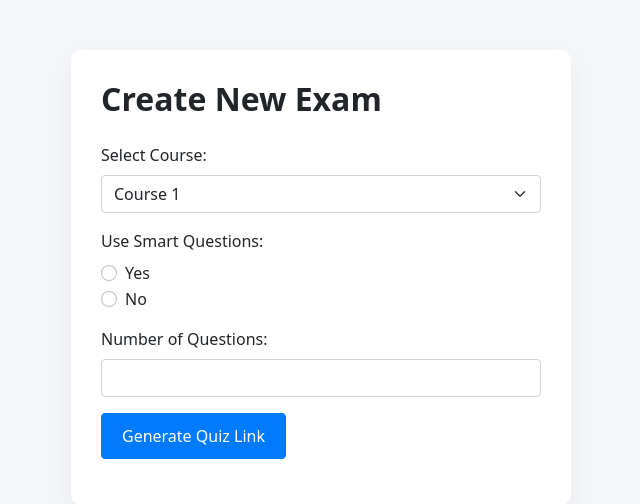
After one commit to smirki/clt_hack, a Flask app: page /create_exam in a window 1280 px wide. The commit adds this page. Shown: the top 504 px of the page, without its empty margins (319-959 px from the left). Run offline with Flask 3, Linux system fonts and the light colour scheme; some libraries are stand-ins or nearby versions.

Commit message:
added bootstrap

```diff
--- a/app.py
+++ b/app.py
@@ -76,6 +76,9 @@ def signup():
                 return render_template('index.html')
 
 
+@app.route('/create_exam')
+def create_exam():
+    return render_template('new_exam.html')
 
 
 
--- a/models/users-DB.sql
+++ b/models/users-DB.sql
@@ -14,7 +14,4 @@ INSERT INTO users_hack (UserID, Username, Password, UserType) VALUES
     (1, 'alanka', 'pass', 'Student'),
     (2, 'jpatel', 'pass', 'Teacher');
 
-SELECT * FROM users_hackusers_hack
-
-ALTER TABLE users_hack MODIFY UserID INT AUTO_INCREMENT PRIMARY KEY;
-ALTER TABLE users_hack DROP PRIMARY KEY;
+SELECT * FROM users_hack
--- /dev/null
+++ b/templates/new_exam.html
@@ -0,0 +1,88 @@
+<!DOCTYPE html>
+<html lang="en">
+
+<head>
+    <meta charset="UTF-8">
+    <meta name="viewport" content="width=device-width, initial-scale=1.0">
+    <link href="https://cdn.jsdelivr.net/npm/bootstrap@5.0.2/dist/css/bootstrap.min.css" rel="stylesheet"
+        integrity="sha384-EVSTQN3/azprG1Anm3QDgpJLIm9Nao0Yz1ztcQTwFspd3yD65VohhpuuCOmLASjC" crossorigin="anonymous">
+    <title>Create New Exam</title>
+    <style>
+        /* Custom styling */
+        body {
+            background-color: #f4f6f9;
+        }
+
+        .form-container {
+            max-width: 500px;
+            margin: 50px auto;
+            padding: 30px;
+            background-color: white;
+            border-radius: 10px;
+            box-shadow: 0 10px 25px rgba(0, 0, 0, 0.05);
+        }
+
+        .btn-primary {
+            background-color: #007BFF;
+            border-color: #007BFF;
+            color: #fff;
+            padding: 10px 20px;
+            font-weight: 500;
+        }
+
+        .btn-primary:hover {
+            background-color: #0056b3;
+            border-color: #0056b3;
+        }
+
+        h2 {
+            font-weight: 600;
+            margin-bottom: 25px;
+        }
+    </style>
+</head>
+
+<body>
+    <div class="form-container">
+        <h2>Create New Exam</h2>
+        <form action="/generate-quiz-link" method="post">
+            <!-- Course Selection Dropdown -->
+            <div class="mb-3">
+                <label for="course" class="form-label">Select Course:</label>
+                <select id="course" name="course" class="form-select" required>
+                    <option value="course1">Course 1</option>
+                    <option value="course2">Course 2</option>
+                    <!-- ... add more courses as needed ... -->
+                </select>
+            </div>
+
+            <!-- Smart Questions Toggle -->
+            <div class="mb-3">
+                <label class="form-label">Use Smart Questions:</label>
+                <div class="form-check">
+                    <input type="radio" id="smart-yes" name="smart_questions" value="yes" class="form-check-input"
+                        required>
+                    <label for="smart-yes" class="form-check-label">Yes</label>
+                </div>
+                <div class="form-check">
+                    <input type="radio" id="smart-no" name="smart_questions" value="no" class="form-check-input"
+                        required>
+                    <label for="smart-no" class="form-check-label">No</label>
+                </div>
+            </div>
+
+            <!-- Number of Questions Input -->
+            <div class="mb-3">
+                <label for="num_questions" class="form-label">Number of Questions:</label>
+                <input type="number" id="num_questions" name="num_questions" min="1" class="form-control" required>
+            </div>
+
+            <!-- Submit Button -->
+            <div class="mb-3">
+                <input type="submit" value="Generate Quiz Link" class="btn btn-primary">
+            </div>
+        </form>
+    </div>
+</body>
+
+</html>
```
Also changed, not shown: templates/Teacher_Dash.html (+42 -53 lines), templates/auth/login.html (+60 -11 lines), templates/auth/signup.html (+62 -13 lines).
